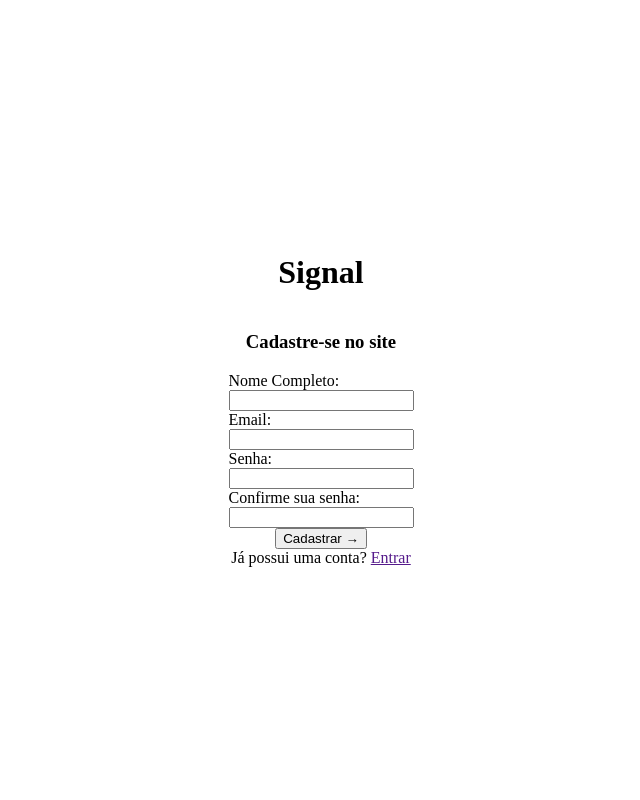
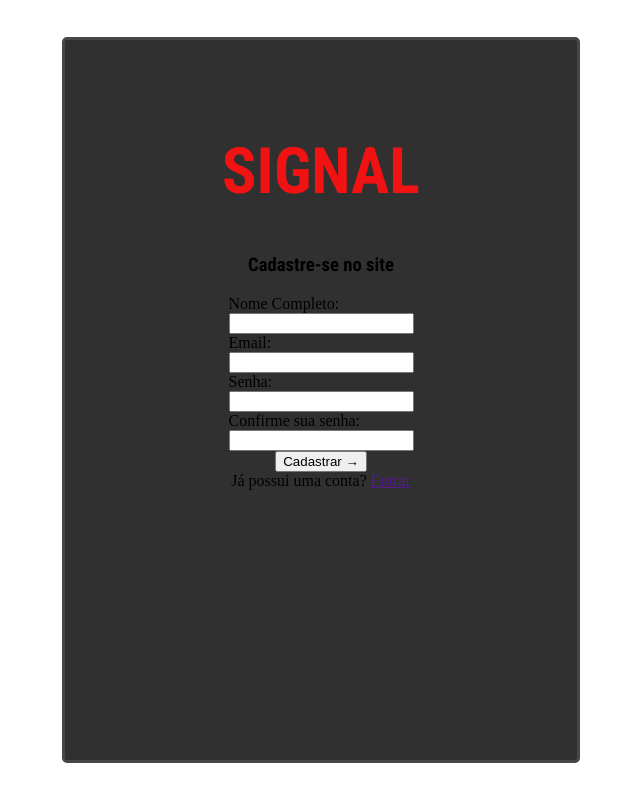
Before and after one commit to T7ST/Signal, a plain HTML site: page Telas/cadastro.html in a window 1280 px wide. Shown: the whole page, without its empty margins (319-959 px from the left). Drawn offline with Linux system fonts and the light colour scheme.

Commit message:
pausa da tela de cadastro css

```diff
--- a/Telas/cadastro.html
+++ b/Telas/cadastro.html
@@ -7,13 +7,22 @@
     <title>Document</title>
 
     <link rel="stylesheet" href="../css/cadastro.css">
+
+    <link rel="preconnect" href="https://fonts.googleapis.com">
+<link rel="preconnect" href="https://fonts.gstatic.com" crossorigin>
+<link href="https://fonts.googleapis.com/css2?family=Roboto+Condensed:ital,wght@0,100..900;1,100..900&display=swap" rel="stylesheet">
 </head>
 
 <body>
     <div class="pagina">
         <div class="caixa1">
-        <h1>Signal</h1>
+            <div class="titulo">
+                <h1>SIGNAL</h1>
+            </div>
+            <div class="subtitulo">
                 <h3>Cadastre-se no site</h3>
+            </div>
+
 
             <div class="campos">
                 <span>Nome Completo:</span> <br>
--- a/css/cadastro.css
+++ b/css/cadastro.css
@@ -6,6 +6,20 @@ body {
   box-sizing: border-box;
   overflow: hidden;
 }
+/*-----------------------FONTES--------------------------*/
+.roboto-condensed-bold {
+  font-family: "Roboto Condensed", sans-serif;
+  font-optical-sizing: auto;
+  font-weight: bold;
+  font-style: normal;
+}
+.roboto-condensed {
+  font-family: "Roboto Condensed", sans-serif;
+  font-optical-sizing: auto;
+  font-weight: lighter;
+  font-style: normal;
+}
+/*-------------------------------------------------------*/
 
 .pagina {
     display: flex;
@@ -16,9 +30,27 @@ body {
 
 .caixa1{
     display: flex;
-    justify-content: center;
     align-items: center;
-    height: 100%;
-    width: 60%;
+    height: 90%;
+    width: 40%;
     flex-direction: column;
+    background-color: #313030;
+    border: 3px solid #484647;
+    border-radius: 5px;
+
 }
+
+.titulo {
+    display: flex;
+    font-size: 2em;
+    color: rgb(241, 19, 19);
+    font-family: "Roboto Condensed";
+    margin-top: 10%;
+    height: 20%;
+}
+
+.subtitulo{
+    display: flex;
+    font-size: medium;
+    font-family: "Roboto Condensed";
+}
```
Lines whose indentation alone changed are shown as unchanged.
